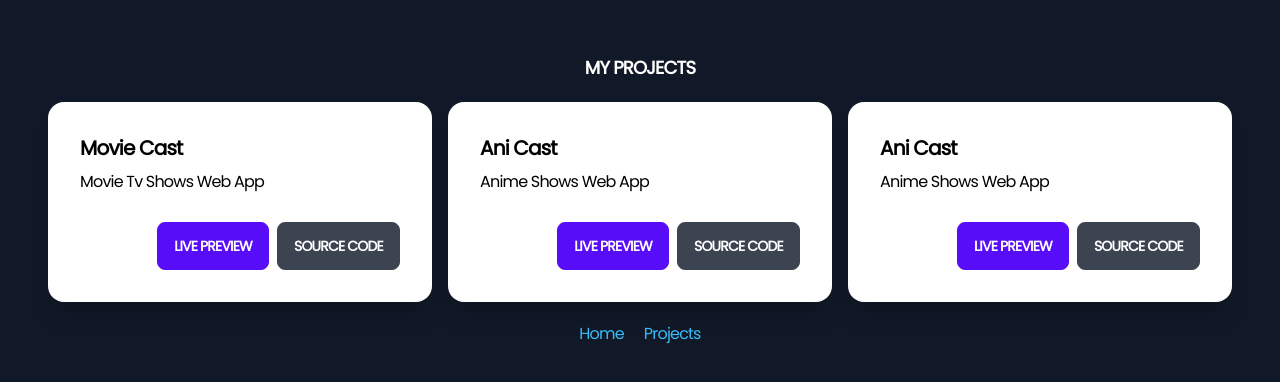
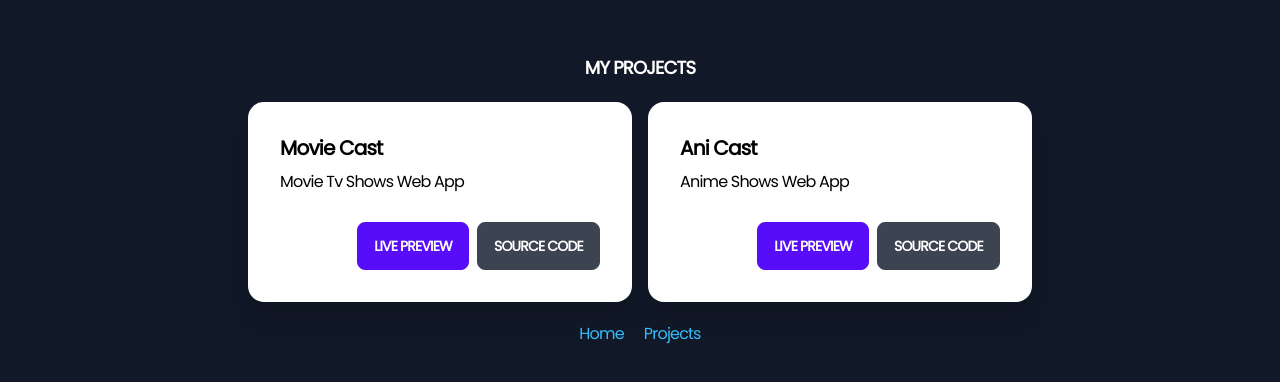
Before and after one commit to novalramdhani/noval.io, a React (Create React App) app: page /projects in a window 1280 px wide. Shown: the part 200-582 px from the top of the page. Built offline with nearby package versions, Linux system fonts and the light colour scheme.

Commit message:
remove useless code

```diff
--- a/src/components/Home.tsx
+++ b/src/components/Home.tsx
@@ -5,7 +5,6 @@ import Container from "./Container";
 
 export default function Home() {
     return (
-        <>
         <Container>
             <div>
                 <img
@@ -60,6 +59,5 @@ export default function Home() {
                 <Menu />
             </div>
         </Container>
-        </>
     );
 }
--- a/src/components/Projects.tsx
+++ b/src/components/Projects.tsx
@@ -20,12 +20,6 @@ export default function Projects() {
                     sourceCodeUrl="https://github.com/novalramdhani/Ani-Cast"
                     previewUrl="http://anicast.herokuapp.com"
                 />
-                <Card
-                    title="Ani Cast"
-                    description="Anime Shows Web App"
-                    sourceCodeUrl="https://github.com/novalramdhani/Ani-Cast"
-                    previewUrl="http://anicast.herokuapp.com"
-                />
             </div>
 
             <Menu />
```
Lines whose indentation alone changed are shown as unchanged.
